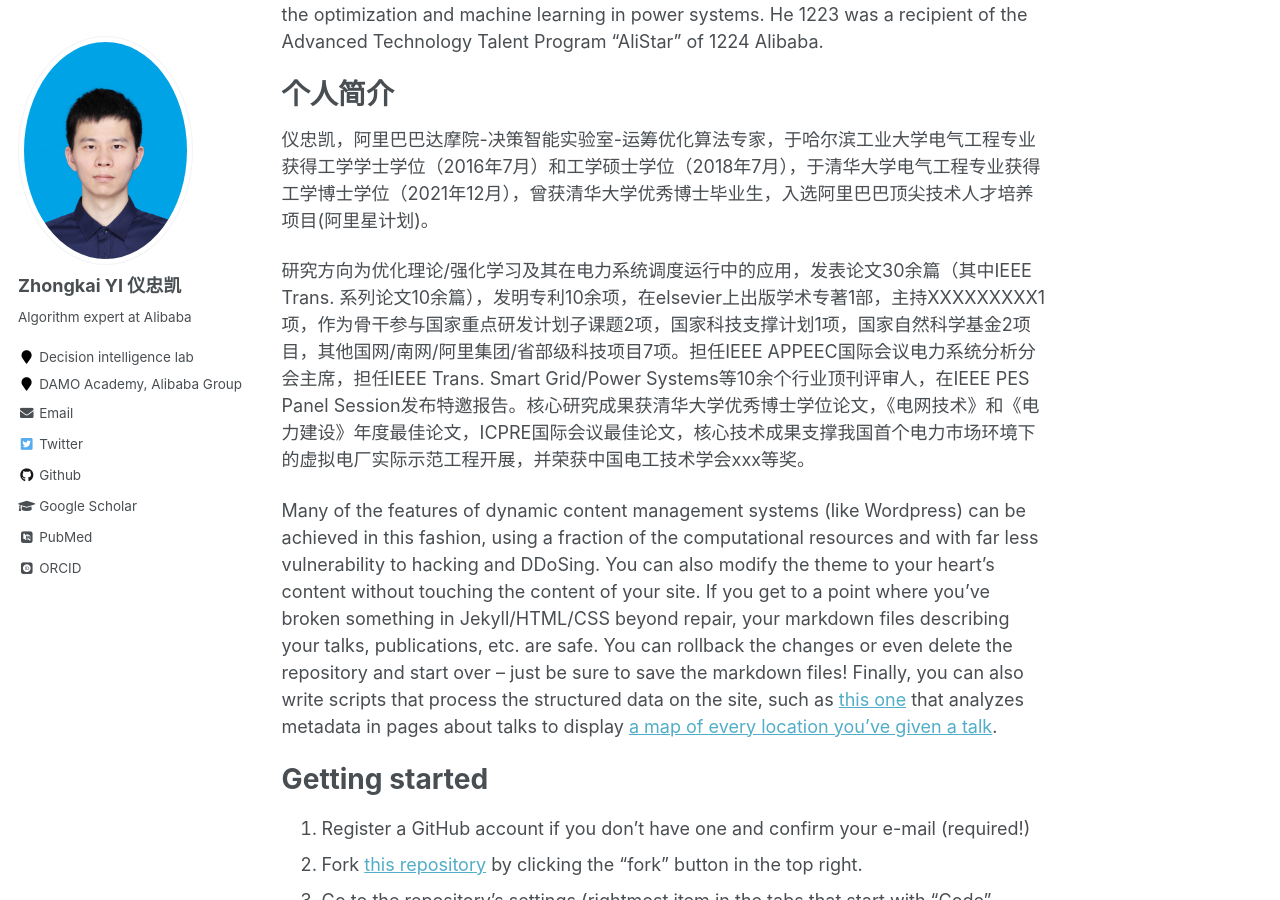
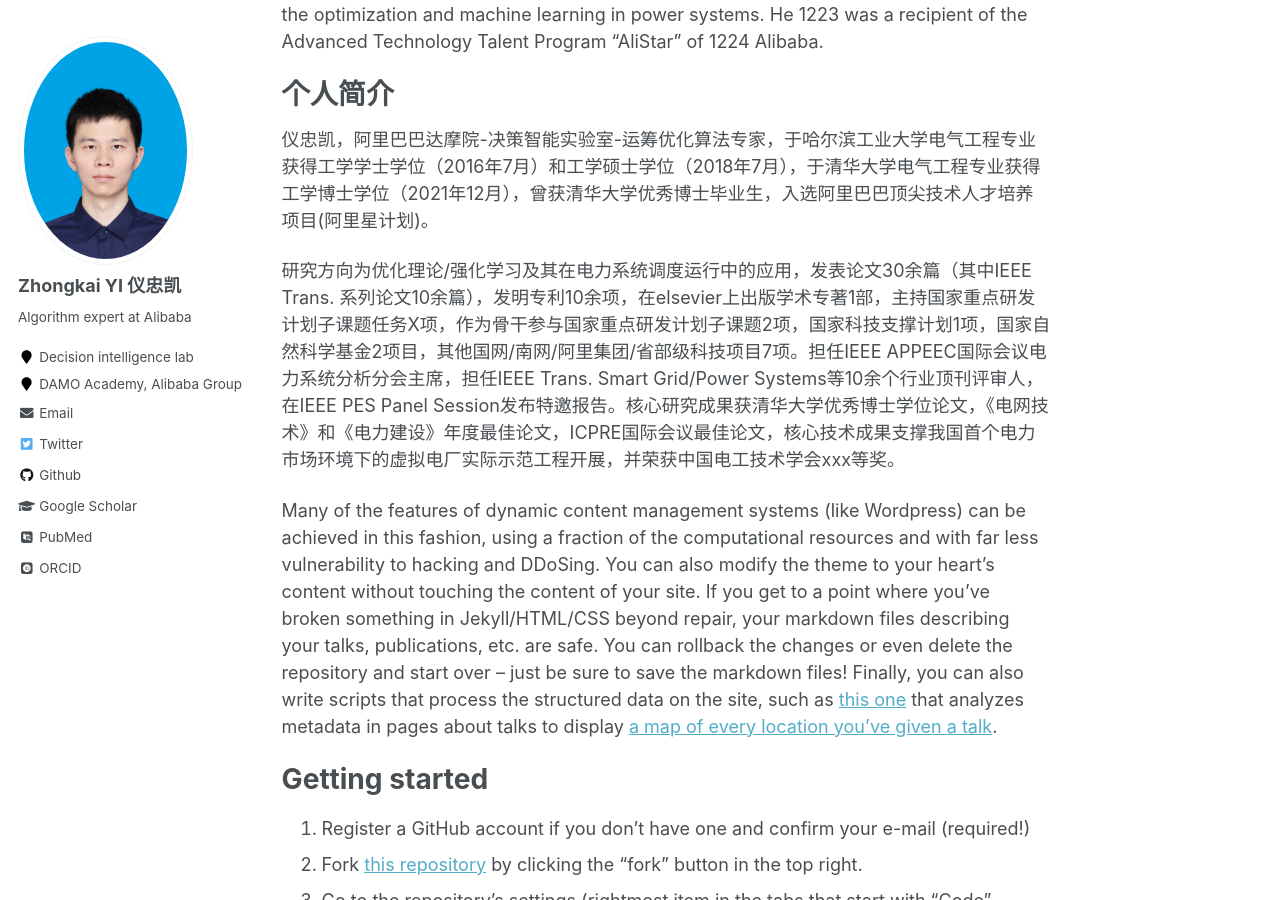
Before and after one commit to yizhongkai/yizhongkai.github.io, a Jekyll site: the page built from _pages/about.md, in a window 1280 px wide and 900 px high, scrolled down 399 px. Built offline with Jekyll 4.4.1, drawn with Linux system fonts in a browser that asks for light colours; some web fonts are replaced.

Commit message:
Update about.md

```diff
--- a/_pages/about.md
+++ b/_pages/about.md
@@ -21,7 +21,7 @@ Alibaba.
 ======
 仪忠凯，阿里巴巴达摩院-决策智能实验室-运筹优化算法专家，于哈尔滨工业大学电气工程专业获得工学学士学位（2016年7月）和工学硕士学位（2018年7月），于清华大学电气工程专业获得工学博士学位（2021年12月），曾获清华大学优秀博士毕业生，入选阿里巴巴顶尖技术人才培养项目(阿里星计划)。
 
-研究方向为优化理论/强化学习及其在电力系统调度运行中的应用，发表论文30余篇（其中IEEE Trans. 系列论文10余篇），发明专利10余项，在elsevier上出版学术专著1部，主持XXXXXXXXX1项，作为骨干参与国家重点研发计划子课题2项，国家科技支撑计划1项，国家自然科学基金2项目，其他国网/南网/阿里集团/省部级科技项目7项。担任IEEE APPEEC国际会议电力系统分析分会主席，担任IEEE Trans. Smart Grid/Power Systems等10余个行业顶刊评审人，在IEEE PES Panel Session发布特邀报告。核心研究成果获清华大学优秀博士学位论文，《电网技术》和《电力建设》年度最佳论文，ICPRE国际会议最佳论文，核心技术成果支撑我国首个电力市场环境下的虚拟电厂实际示范工程开展，并荣获中国电工技术学会xxx等奖。
+研究方向为优化理论/强化学习及其在电力系统调度运行中的应用，发表论文30余篇（其中IEEE Trans. 系列论文10余篇），发明专利10余项，在elsevier上出版学术专著1部，主持国家重点研发计划子课题任务X项，作为骨干参与国家重点研发计划子课题2项，国家科技支撑计划1项，国家自然科学基金2项目，其他国网/南网/阿里集团/省部级科技项目7项。担任IEEE APPEEC国际会议电力系统分析分会主席，担任IEEE Trans. Smart Grid/Power Systems等10余个行业顶刊评审人，在IEEE PES Panel Session发布特邀报告。核心研究成果获清华大学优秀博士学位论文，《电网技术》和《电力建设》年度最佳论文，ICPRE国际会议最佳论文，核心技术成果支撑我国首个电力市场环境下的虚拟电厂实际示范工程开展，并荣获中国电工技术学会xxx等奖。
 
 Many of the features of dynamic content management systems (like Wordpress) can be achieved in this fashion, using a fraction of the computational resources and with far less vulnerability to hacking and DDoSing. You can also modify the theme to your heart's content without touching the content of your site. If you get to a point where you've broken something in Jekyll/HTML/CSS beyond repair, your markdown files describing your talks, publications, etc. are safe. You can rollback the changes or even delete the repository and start over -- just be sure to save the markdown files! Finally, you can also write scripts that process the structured data on the site, such as [this one](https://github.com/academicpages/academicpages.github.io/blob/master/talkmap.ipynb) that analyzes metadata in pages about talks to display [a map of every location you've given a talk](https://academicpages.github.io/talkmap.html).
 
```
